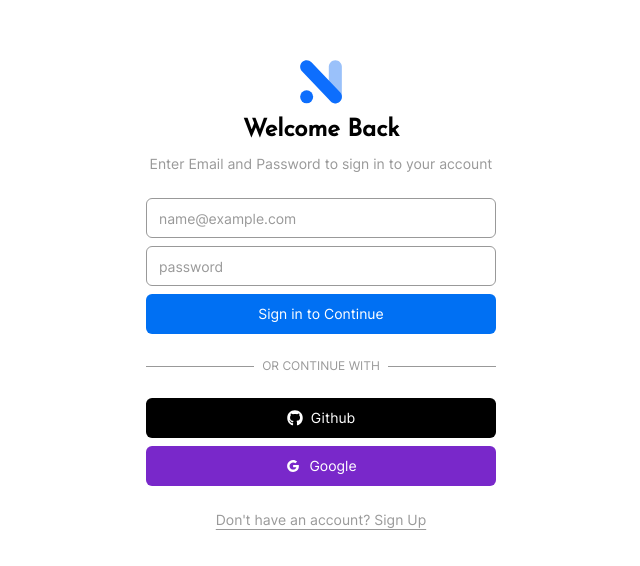
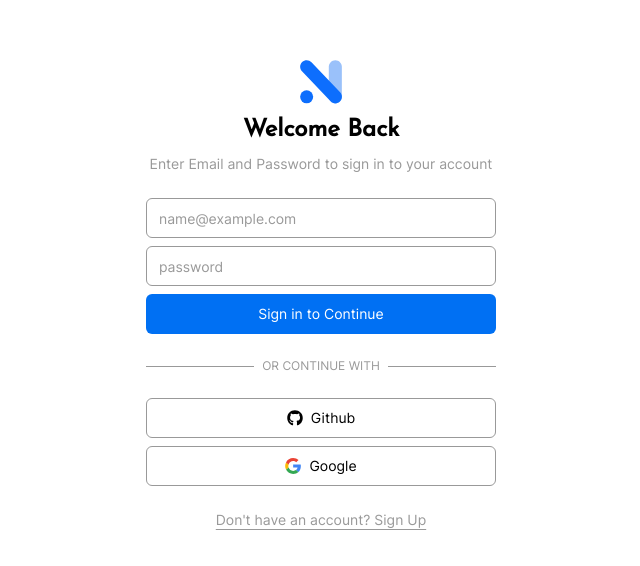
Before and after one commit to RajdeepDs/NoteUp, a Next.js app: page /login in a window 1280 px wide. Shown: the part 106-672 px from the top of the page, without its empty margins (319-959 px from the left). Built offline with nearby package versions, Linux system fonts and the light colour scheme.

Commit message:
oauth button changes

```diff
--- a/components/Icons.tsx
+++ b/components/Icons.tsx
@@ -39,13 +39,31 @@
   ),
   google: ({ ...props }: LucideProps) => (
     <svg
-      viewBox="0 0 1024 1024"
-      fill="currentColor"
-      height="1em"
-      width="1em"
+      xmlns="http://www.w3.org/2000/svg"
+      viewBox="0 0 326667 333333"
+      shape-rendering="geometricPrecision"
+      text-rendering="geometricPrecision"
+      image-rendering="optimizeQuality"
+      fill-rule="evenodd"
+      clip-rule="evenodd"
       {...props}
     >
-      <path d="M881 442.4H519.7v148.5h206.4c-8.9 48-35.9 88.6-76.6 115.8-34.4 23-78.3 36.6-129.9 36.6-99.9 0-184.4-67.5-214.6-158.2-7.6-23-12-47.6-12-72.9s4.4-49.9 12-72.9c30.3-90.6 114.8-158.1 214.7-158.1 56.3 0 106.8 19.4 146.6 57.4l110-110.1c-66.5-62-153.2-100-256.6-100-149.9 0-279.6 86-342.7 211.4-26 51.8-40.8 110.4-40.8 172.4S151 632.8 177 684.6C240.1 810 369.8 896 519.7 896c103.6 0 190.4-34.4 253.8-93 72.5-66.8 114.4-165.2 114.4-282.1 0-27.2-2.4-53.3-6.9-78.5z" />
+      <path
+        d="M326667 170370c0-13704-1112-23704-3518-34074H166667v61851h91851c-1851 15371-11851 38519-34074 54074l-311 2071 49476 38329 3428 342c31481-29074 49630-71852 49630-122593m0 0z"
+        fill="#4285f4"
+      />
+      <path
+        d="M166667 333333c44999 0 82776-14815 110370-40370l-52593-40742c-14074 9815-32963 16667-57777 16667-44074 0-81481-29073-94816-69258l-1954 166-51447 39815-673 1870c27407 54444 83704 91852 148890 91852z"
+        fill="#34a853"
+      />
+      <path
+        d="M71851 199630c-3518-10370-5555-21482-5555-32963 0-11482 2036-22593 5370-32963l-93-2209-52091-40455-1704 811C6482 114444 1 139814 1 166666s6482 52221 17777 74814l54074-41851m0 0z"
+        fill="#fbbc04"
+      />
+      <path
+        d="M166667 64444c31296 0 52406 13519 64444 24816l47037-45926C249260 16482 211666 1 166667 1 101481 1 45185 37408 17777 91852l53889 41853c13520-40185 50927-69260 95001-69260m0 0z"
+        fill="#ea4335"
+      />
     </svg>
   ),
 };
--- a/components/oauthButton.tsx
+++ b/components/oauthButton.tsx
@@ -22,7 +22,7 @@
       <div className="flex flex-col space-y-2">
         <button
           type="button"
-          className={cn(buttonVariants({ variant: "github" }))}
+          className={cn(buttonVariants({ variant: "oauth" }))}
           onClick={() => {
             setIsGitHubLoading(true);
             signIn("github");
@@ -38,7 +38,7 @@
         </button>
         <button
           type="button"
-          className={cn(buttonVariants({ variant: "google" }))}
+          className={cn(buttonVariants({ variant: "oauth" }))}
           onClick={() => {
             setIsGoogleLoading(true);
             signIn("google");
--- a/components/ui/button.tsx
+++ b/components/ui/button.tsx
@@ -17,8 +17,8 @@
         ghostblack: "bg-background text-foreground hover:bg-accent-2",
         ghostblue: "bg-background text-success hover:bg-success-lighter",
         ghostred: "bg-background text-error hover:bg-error-lighter",
-        github: "bg-foreground text-background hover:bg-accent-7",
-        google: "bg-violet text-background hover:bg-violet-light",
+        oauth:
+          "bg-background text-foreground border border-accent-3 hover:bg-accent-2",
       },
       size: {
         default: "h-10 py-2 px-4",
```
